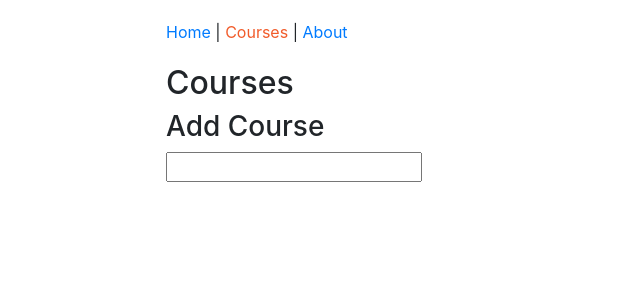
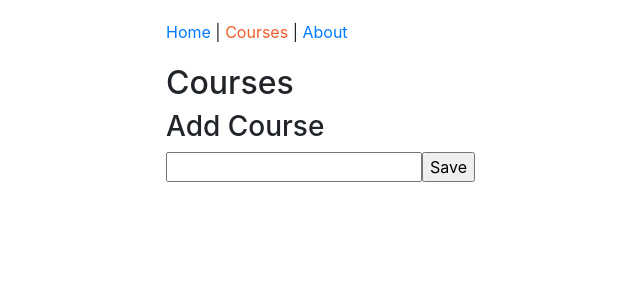
Before and after one commit to w-ainea/couse-admin, a React app: page /courses in a window 1280 px wide. Shown: the top 300 px of the page, without its empty margins (64-704 px from the left). Built offline with nearby package versions, Linux system fonts and the light colour scheme.

Commit message:
added a form submit handler

```diff
--- a/src/components/courses/CoursesPage.js
+++ b/src/components/courses/CoursesPage.js
@@ -1,18 +1,25 @@
 import React from "react";
 
 class CoursesPage extends React.Component {
-  constructor(props) {
-    super(props);
+  state = {
+    course: {
+      title: "",
+    },
+  };
 
-    this.state = {
-      course: {
-        title: "",
-      },
-    };
-  }
+  handleChange = (event) => {
+    const course = { ...this.state.course, title: event.target.value };
+    this.setState({ course });
+  };
+
+  handleSubmit = (event) => {
+    event.preventDefault();
+    alert(this.state.course.title);
+  };
+
   render() {
     return (
-      <form>
+      <form onSubmit={this.handleSubmit}>
         <h2>Courses</h2>
         <h3>Add Course</h3>
         <input
@@ -20,6 +27,7 @@ class CoursesPage extends React.Component {
           onChange={this.handleChange}
           value={this.state.course.title}
         />
+        <input type="submit" value="Save" />
       </form>
     );
   }
```
